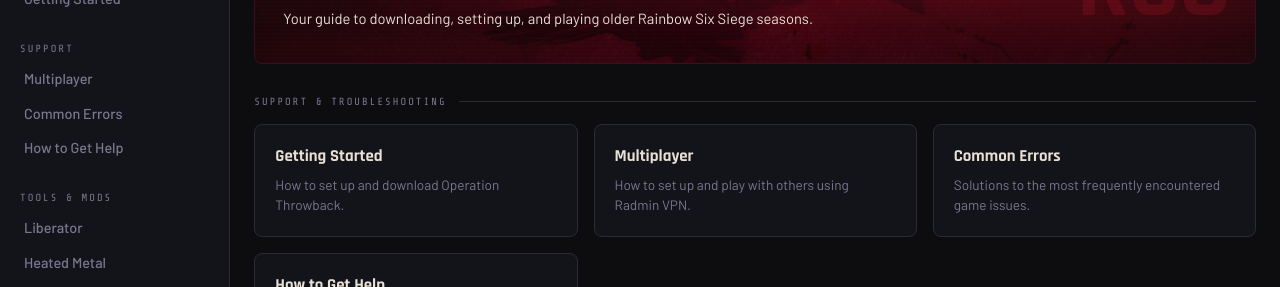
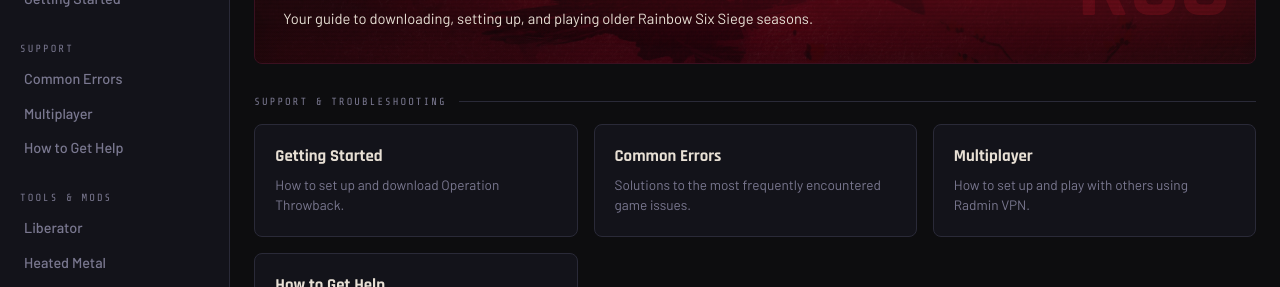
Before and after one commit to xeralin/ThrowbackFAQ, a Next.js app: page / in a window 1280 px wide. Shown: the part 172-459 px from the top of the page. Built offline with nearby package versions, Linux system fonts and the light colour scheme; no server answers.

Commit message:
Move Multiplayer after Common Errors

```diff
--- a/src/app/page.tsx
+++ b/src/app/page.tsx
@@ -26,8 +26,8 @@
       <SectionTitle>Support & Troubleshooting</SectionTitle>
       <CardGrid>
         <NavCard href="/getting-started" {...FAQ_PAGES.gettingStarted} />
+        <NavCard href="/common-errors" {...FAQ_PAGES.commonErrors} />
         <NavCard href="/multiplayer" {...FAQ_PAGES.multiplayer} />
-        <NavCard href="/common-errors" {...FAQ_PAGES.commonErrors} />
         <NavCard href="/how-to-get-help" {...FAQ_PAGES.howToGetHelp} />
       </CardGrid>
 
--- a/src/config/faq.ts
+++ b/src/config/faq.ts
@@ -12,17 +12,17 @@
     tag: "Support & Troubleshooting",
     corner: "SETUP",
   },
+  commonErrors: {
+    title: "Common Errors",
+    description: "Solutions to the most frequently encountered game issues.",
+    tag: "Support & Troubleshooting",
+    corner: "ERR",
+  },
   multiplayer: {
     title: "Multiplayer",
     description: "How to set up and play with others using Radmin VPN.",
     tag: "Support & Troubleshooting",
     corner: "MP",
-  },
-  commonErrors: {
-    title: "Common Errors",
-    description: "Solutions to the most frequently encountered game issues.",
-    tag: "Support & Troubleshooting",
-    corner: "ERR",
   },
   howToGetHelp: {
     title: "How to Get Help",
--- a/src/config/nav.ts
+++ b/src/config/nav.ts
@@ -13,8 +13,8 @@
   {
     label: "Support",
     items: [
+      { href: "/common-errors", label: "Common Errors" },
       { href: "/multiplayer", label: "Multiplayer" },
-      { href: "/common-errors", label: "Common Errors" },
       { href: "/how-to-get-help", label: "How to Get Help" },
     ],
   },
```
